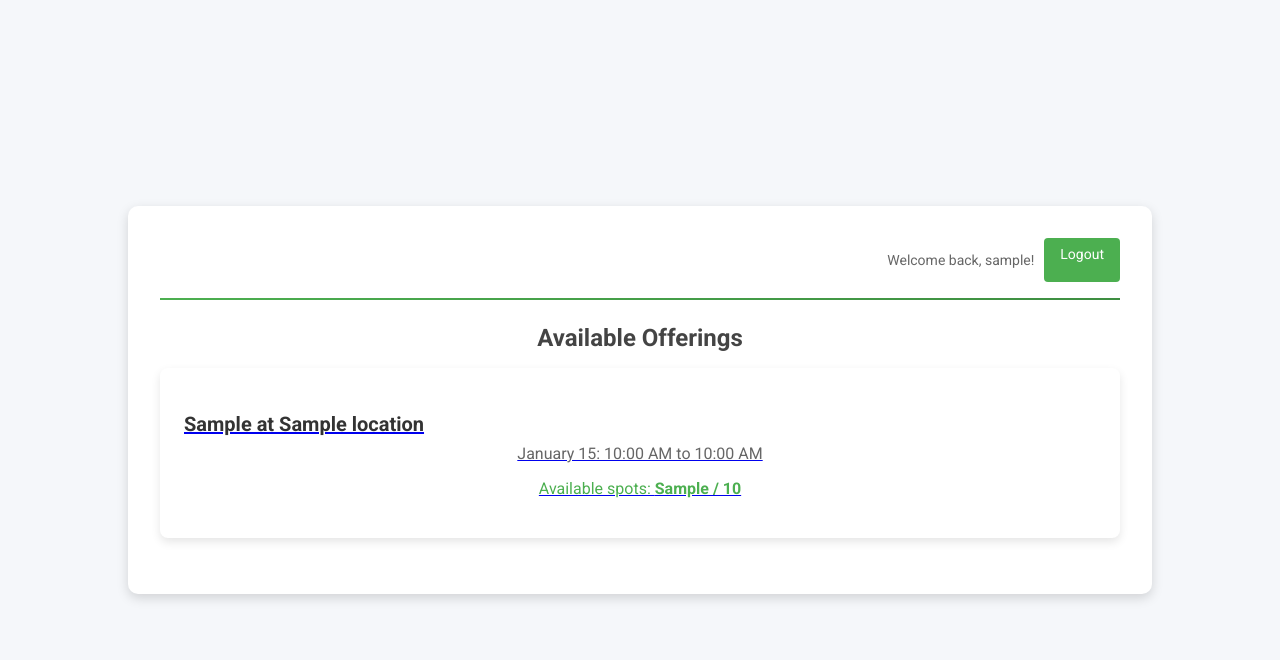
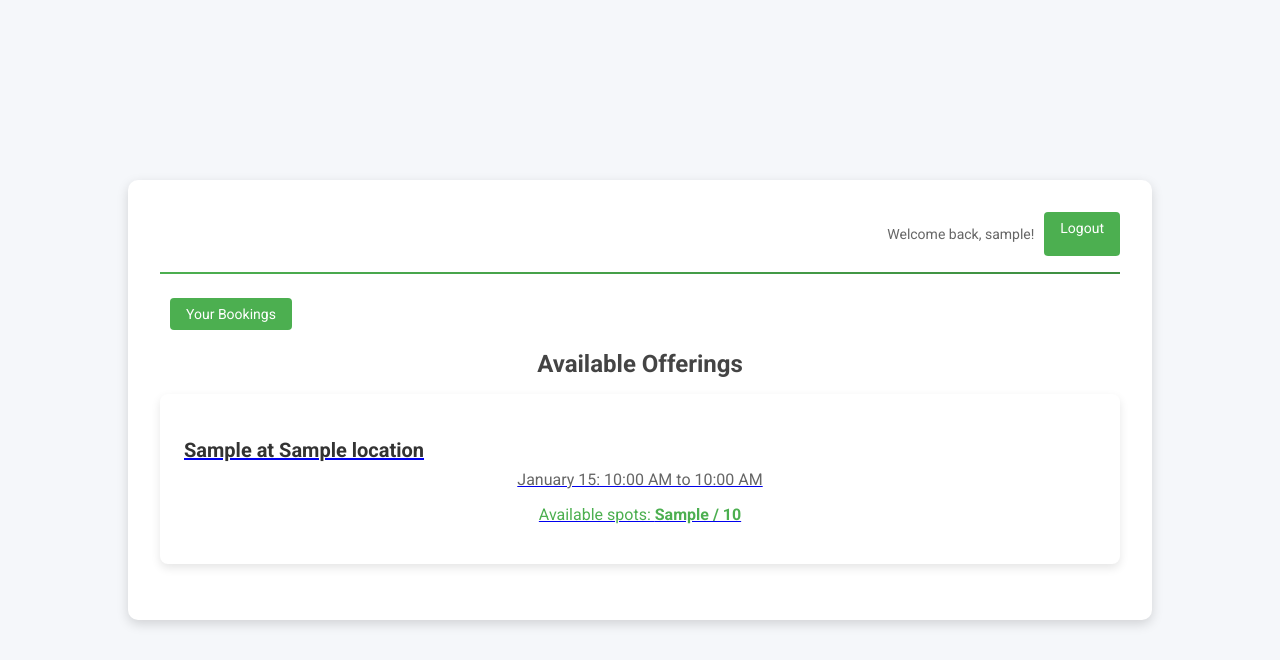
Before and after one commit to antoinemansour7/SOEN342, a Flask app: template templates/index.html in a window 1280 px wide. Shown: the top 660 px of the page. Run offline with Flask 3, Linux system fonts and the light colour scheme; the visitor is signed in with stand-in values (Sample User, id 1); tables that the repository leaves empty hold one stand-in row (values such as "Sample post"); the template is opened without the code that fills it: most values are stand-ins (such as "Sample title", 1, 10 or a date in 2020).

Commit message:
Update index.html

```diff
--- a/templates/index.html
+++ b/templates/index.html
@@ -29,8 +29,14 @@
                 <a href="{{ url_for('manage_users') }}" class="form-button">Manage Users</a>
             </div>
         {% elif current_user.is_authenticated and current_user.__class__.__name__ == 'Instructor' %}
+        <!-- Instructor Section (View Unassigned Offerings) -->
             <div class="instructor-section">
                 <a href="{{ url_for('unassigned_offerings') }}" class="form-button">View Unassigned Offerings</a>
+            </div>
+        {% elif current_user.is_authenticated and current_user.__class__.__name__ == 'Client' %}
+        <!-- Client Section (View Your Bookings) -->
+            <div class="client-section">
+                <a href="{{ url_for('view_your_bookings') }}" class="form-button">Your Bookings</a>
             </div>
         {% endif %}
 
```
